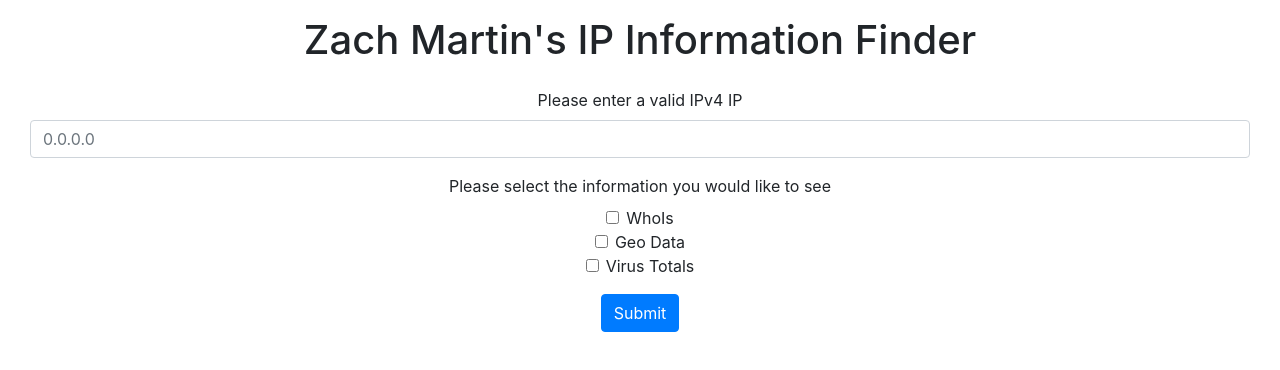
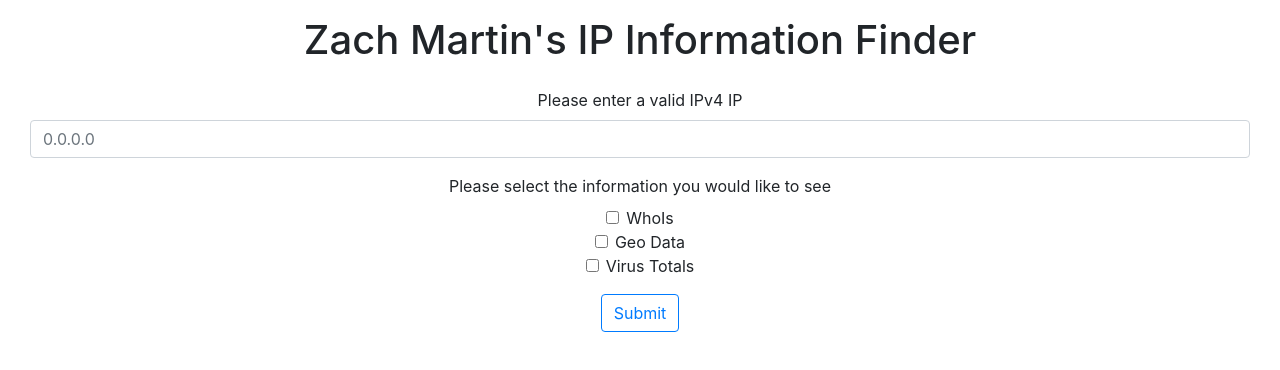
Before and after one commit to zmironman/zmartin-cyderes-skills-challenge, a React (Create React App) app: page / in a window 1280 px wide. Shown: the top 370 px of the page. Built offline with nearby package versions, Linux system fonts and the light colour scheme.

Commit message:
Needs some cleanup, but the ResultViews are working now.

```diff
--- a/src/components/ResultView.js
+++ b/src/components/ResultView.js
@@ -11,11 +11,11 @@ export default class ResultView extends React.Component {
 
     render() {
         return (
-            <Card>
-                <Card.Header as='h5'>{this.reportType}</Card.Header>
+            <Card className='mb-lg-3 mt-lg-3'>
+                <Card.Header as='h5'>{this.props.reportType}</Card.Header>
                 <Card.Body>
                     <Card.Text>
-                        {JSON.stringify(this.report, null, 4)}
+                        {JSON.stringify(this.props.reportBody, null, 4)}
                     </Card.Text>
                 </Card.Body>
             </Card>
--- a/src/views/SearchPage.js
+++ b/src/views/SearchPage.js
@@ -1,5 +1,9 @@
 import {Button, Container, Form} from 'react-bootstrap';
 import React from 'react';
+import ReactDOM from 'react-dom';
+import Spinner from "react-bootstrap/Spinner";
+import axios from 'axios';
+import ResultView from "../components/ResultView";
 
 const ipRegex = RegExp(/^((25[0-5]|2[0-4][0-9]|[01]?[0-9][0-9]?)\.){3}(25[0-5]|2[0-4][0-9]|[01]?[0-9][0-9]?)$/);
 
@@ -12,20 +16,40 @@ export default class SearchPage extends React.Component {
             whois: false,
             geodata: false,
             virustotal: false,
-            validIp: false
+            validIp: false,
+            loading: false,
+            showResults: false,
+            reports: []
         }
     }
 
-    handleSubmit = e => {
+    handleSubmit = async e => {
         e.preventDefault();
+        this.setState({loading: true, showResult: false});
+
         if (!this.state.validIp) {
             console.error('Invalid IP');
             alert('The IP submitted is invalid.  Please ensure you are submitting a valid IPv4 address.')
+            this.setState({loading: false});
         } else if (!this.state.whois && !this.state.geodata && !this.state.virustotal) {
             console.error('Invalid information selection');
             alert('Please select the information you would like to see.');
+            this.setState({loading: false});
         } else {
             console.log(`Submitted IP: ${this.state.ip}`);
+            const res = await axios
+                .get(`https://blny8i77fj.execute-api.us-east-2.amazonaws.com/Dev/?ip=${this.state.ip}&geodata=${this.state.geodata}&virustotal=${this.state.virustotal}&whois=${this.state.whois}`)
+                .then(response => {
+                        console.log(JSON.stringify(response.data, null, 4));
+                        this.setState({reports: response.data, showResults: true});
+                        ReactDOM.render(this.buildReports(response.data), document.getElementById('report-view'));
+                    }
+                ).catch(
+                    err => {
+                        console.error(JSON.stringify(err, null, 4))
+                    }
+                );
+            this.setState({loading: false})
         }
     };
 
@@ -42,13 +66,22 @@ export default class SearchPage extends React.Component {
 
     handleCheckboxChange = e => {
         const {name, checked} = e.target;
+        console.log(e.target);
         this.setState({[name]: [checked][0]});
+    };
+
+    buildReports = reports => {
+        if (reports !== undefined) {
+            return (
+                reports.map((rep, index) => <ResultView reportType={rep[0]} reportBody={rep[1]} key={index}/>)
+            )
+        }
     };
 
     render() {
         return (
             <Container fluid>
-                <Form onSubmit={this.handleSubmit}>
+                <Form onSubmit={this.handleSubmit} className='mb-lg-3'>
                     <Form.Group>
                         <Form.Label>Please enter a valid IPv4 IP</Form.Label>
                         <Form.Control type='input' placeholder='0.0.0.0' name='ip' noValidate
@@ -60,9 +93,22 @@ export default class SearchPage extends React.Component {
                         <Form.Check label='Geo Data' name='geodata' onChange={this.handleCheckboxChange}/>
                         <Form.Check label='Virus Totals' name='virustotal' onChange={this.handleCheckboxChange}/>
                     </Form.Group>
-                    <Button variant='primary' type='submit'>Submit</Button>
+                    {!this.state.loading &&
+                    <Button variant='outline-primary' type='submit' onClick={this.handleSubmit}>Submit</Button>}
+                    {this.state.loading &&
+                    <Button variant='outline-primary' type='submit' disabled><Spinner animation="border"
+                                                                                      variant="secondary"
+                                                                                      size='sm'/> Loading...</Button>}
                 </Form>
+                {this.state.showResults && <div id='report-view'/>}
             </Container>
         )
     }
 }
+
+
+// {this.state.whois && this.state.showResults && <ResultView reportType={'WhoIs'} report={}></ResultView>}
+// {this.state.geodata && this.state.showResults &&
+// <ResultView reportType={'GeoData'} report={}></ResultView>}
+// {this.state.virustotal && this.state.showResults &&
+// <ResultView reportType={'VirusTotal'} report={}></ResultView>}
```
Also changed, not shown: src/views/ResultPage.js (deleted, +0 -22 lines).
